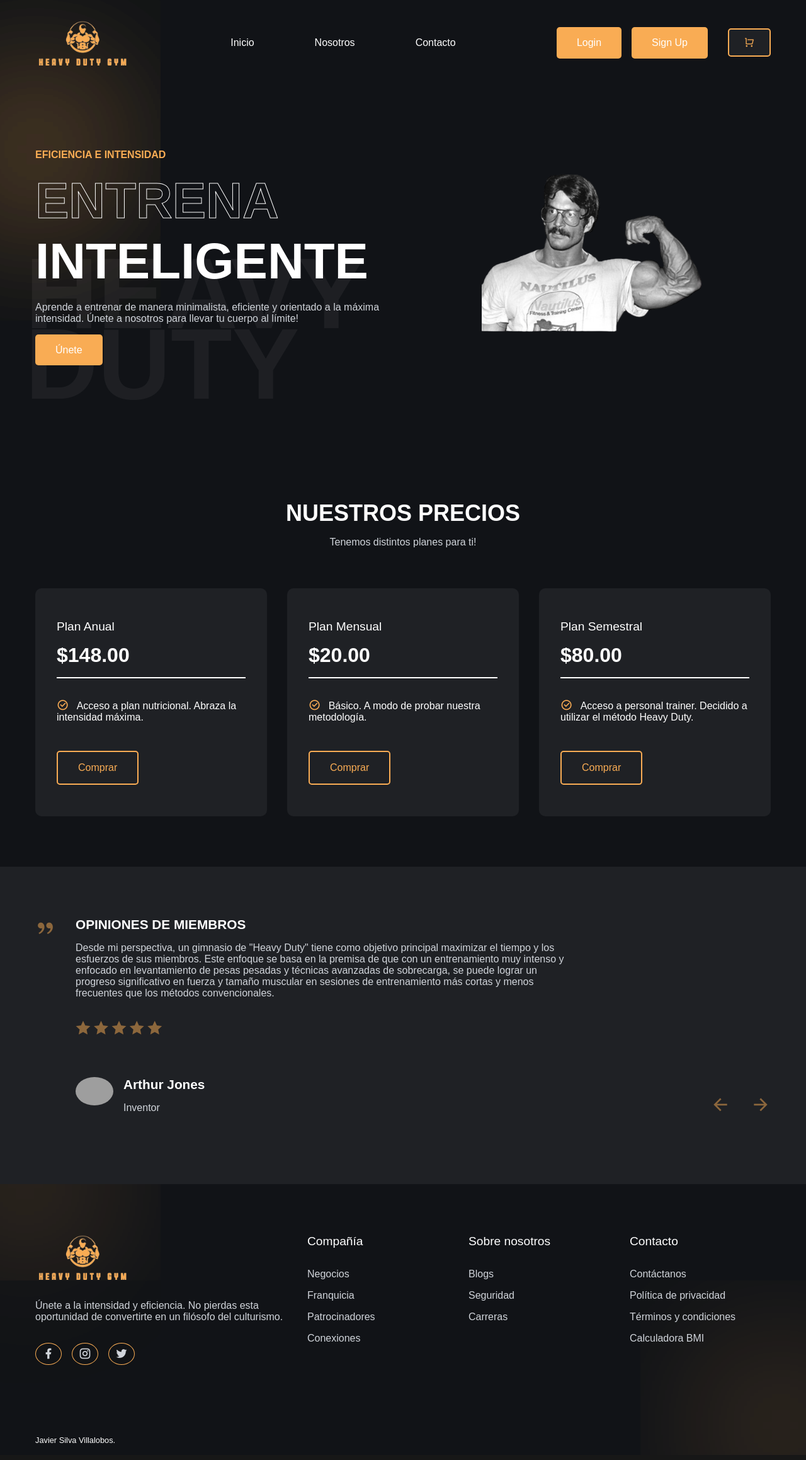
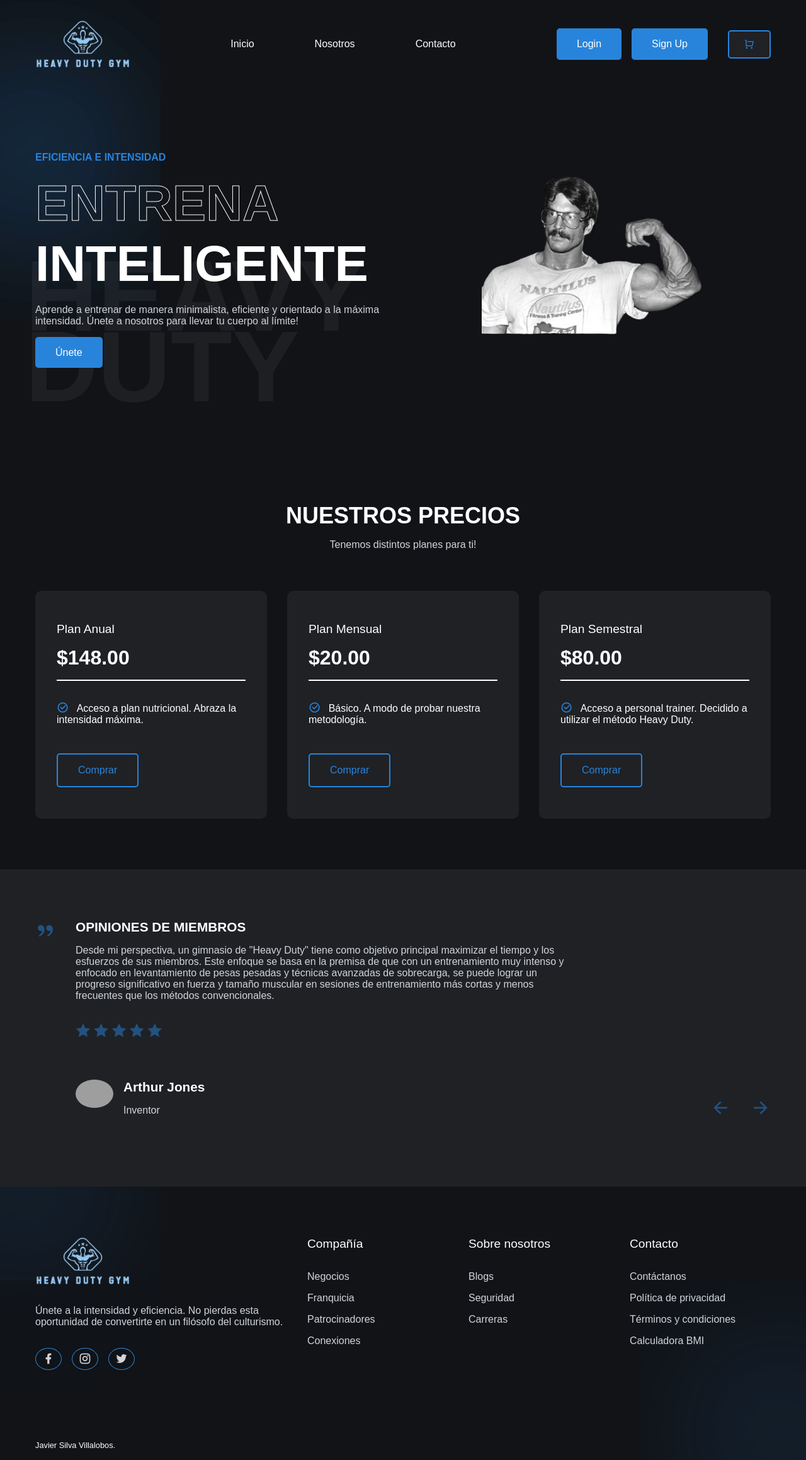
Before and after one commit to javiersilva25/heavy_duty, a Django app: page / in a window 1280 px wide. Shown: the whole page at 63% size. Run offline with Django 5.2, Linux system fonts and the light colour scheme; data comes from the database, SQL or seed files in the repository; some web fonts are replaced; grey boxes are pictures that could not be loaded.

Commit message:
Add files via upload

```diff
--- a/heavy_duty_gym/main/static/css/styles.css
+++ b/heavy_duty_gym/main/static/css/styles.css
@@ -4,8 +4,8 @@
     --primary-color: #111317;
     --primary-color-light: #1f2125;
     --primary-color-extra-light: #35373b;
-    --secondary-color: #f9ac54;
-    --secondary-color-dark: #d79447;
+    --secondary-color: #2884db;
+    --secondary-color-dark: #156aaf;
     --text-light: #d1d5db;
     --white: #ffffff;
     --max-width: 1200px;
```
Also changed, not shown: heavy_duty_gym/main/static/images/logo.png.
